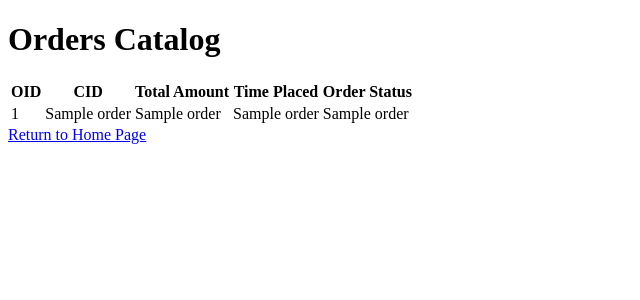
After one commit to matthew-torres/puncakes-app, a Flask app: page /orders in a window 1280 px wide. The commit adds this page. Shown: the top 300 px of the page, without its empty margins (0-640 px from the left). Run offline with Flask 3, Linux system fonts and the light colour scheme; the visitor is signed in with stand-in values (Sample User, id 1); a database or web service that is not in the repository returns one stand-in record (values such as "Sample title"); some libraries are stand-ins or nearby versions.

Commit message:
updated products catalog/page and new orders catalog

```diff
--- a/app.py
+++ b/app.py
@@ -9,7 +9,7 @@ app.secret_key = os.environ.get("API_SECRET")
 
 @app.route("/")
 def home():
-    return render_template("index.html")
+    return render_template("index.html", user_type=session['employee'])
 
 @app.route("/employee_signup", methods=["POST", "GET"])
 def employee_signup():
@@ -68,13 +68,13 @@ def logout():
     user_managerment.user_logout()
     return redirect('/')
 
-@app.get("/aboutus")
-def get_about_us():
-    return render_template("about.html") # place holder
-
-@app.get("/faq")
-def get_faq():
-    return render_template("faq.html") # place holder
+@app.get("/orders")
+def get_all_orders():
+    if not session["employee"]:
+        return render_template("accessdenied.html")
+    else:
+        orders = db.select_all_orders_and_status()
+        return render_template("list_orders.html", orders=orders)
 
 # TODO: fix issue where customer page is not rendered after sign in
 @app.get("/user/employee/<eid>")
@@ -85,9 +85,22 @@ def get_employee_page(eid):
 # TODO: fix issue where customer page is not rendered after sign in
 @app.get("/user/customer/<cid>")
 def get_customer_page(cid):
-    return render_template("about.html")
+    return render_template("about.html") # place holder
 
 @app.get("/products/")
-def get_product_page():
+def get_products_page():
     products = db.select_all_products()
     return render_template("list_products.html", products=products)
+
+@app.route("/product/<pid>")
+def get_product_page(pid):
+    product = db.select_product_by_pid(pid)
+    return render_template("product.html", product=product)
+
+@app.get("/aboutus")
+def get_about_us():
+    return render_template("about.html") # place holder
+
+@app.get("/faq")
+def get_faq():
+    return render_template("faq.html") # place holder
--- a/db.py
+++ b/db.py
@@ -249,7 +249,7 @@ def select_employee_by_uname_pass(email: str, password: str) -> tuple:
             user = cursor.fetchone()
             return user
 
-def select_prouduct_by_pid(pid: int) -> tuple:
+def select_product_by_pid(pid: int) -> tuple:
     '''
     Parameters:
         pid: int
@@ -264,7 +264,7 @@ def select_prouduct_by_pid(pid: int) -> tuple:
             product = cursor.fetchone()
             return product
 
-def select_prouduct_by_name(name: str) -> tuple:
+def select_product_by_name(name: str) -> tuple:
     '''
     Parameters:
         name: name of product
@@ -308,3 +308,31 @@ def select_customer_by_uname_pass(email: str, password: str) -> tuple:
                     (email, password,))
             user = cursor.fetchone()
             return user
+
+def select_all_orders() -> list[tuple]:
+    '''
+    Parameters:
+        None
+    Returns:
+        orders: list of tuples of all attributes from orders table
+    '''
+    with connection:
+        with connection.cursor() as cursor:
+            cursor.execute(
+                    "SELECT * FROM orders")
+            orders = cursor.fetchall()
+            return orders
+
+def select_all_orders_and_status() -> list[tuple]:
+    '''
+    Parameters:
+        None
+    Returns:
+        orders: list of tuples of all attributes from orders table
+    '''
+    with connection:
+        with connection.cursor() as cursor:
+            cursor.execute(
+                    "SELECT * FROM orders JOIN orderStatus ON orders.orderStatus = orderStatus.osid")
+            orders = cursor.fetchall()
+            return orders
--- a/templates/index.html
+++ b/templates/index.html
@@ -12,6 +12,9 @@
       <li><a href="/logout">Logout</a></li>
       <li><a href="/employee_signup">Employee Signup</a></li>
       <li><a href="/employee_login">Employee Login</a></li>
+      {% if user_type == true %}
+        <li><a href="/orders">Orders</a></li>
+      {% endif %}
     </ul>
   </body>
 </html>
--- /dev/null
+++ b/templates/list_orders.html
@@ -0,0 +1,32 @@
+<!DOCTYPE html>
+<html>
+  <head>
+    <title>Customer Orders</title>
+  </head>
+  <body>
+    <h1>Orders Catalog</h1>
+    <table>
+      <thead>
+        <tr>
+          <th>OID</th>
+          <th>CID</th>
+          <th>Total Amount</th>
+          <th>Time Placed</th>
+          <th>Order Status</th>
+        </tr>
+      </thead>
+      <tbody>
+        {% for order in orders %}
+        <tr>
+          <td>{{ order[0] }}</td>
+          <td>{{ order[1] }}</td>
+          <td>{{ order[2] }}</td>
+          <td>{{ order[3] }}</td>
+          <td>{{ order[7] }}</td>
+        </tr>
+        {% endfor %}
+      </tbody>
+    </table>
+    <a href="/">Return to Home Page</a>
+  </body>
+</html>
--- a/templates/list_products.html
+++ b/templates/list_products.html
@@ -18,7 +18,7 @@
       <tbody>
         {% for product in products %}
         <tr>
-          <td>{{ product[1] }}</td>
+          <td><a href="/product/{{ product[0] }}">{{ product[1] }}</a></td>
           <td>{{ product[2] }}</td>
           <td>${{ product[4] }}</td>
           <td>{{ product[5] }}</td>
```
Also changed, not shown: templates/accessdenied.html (added, +12 -0 lines), templates/product.html (added, +14 -0 lines).
